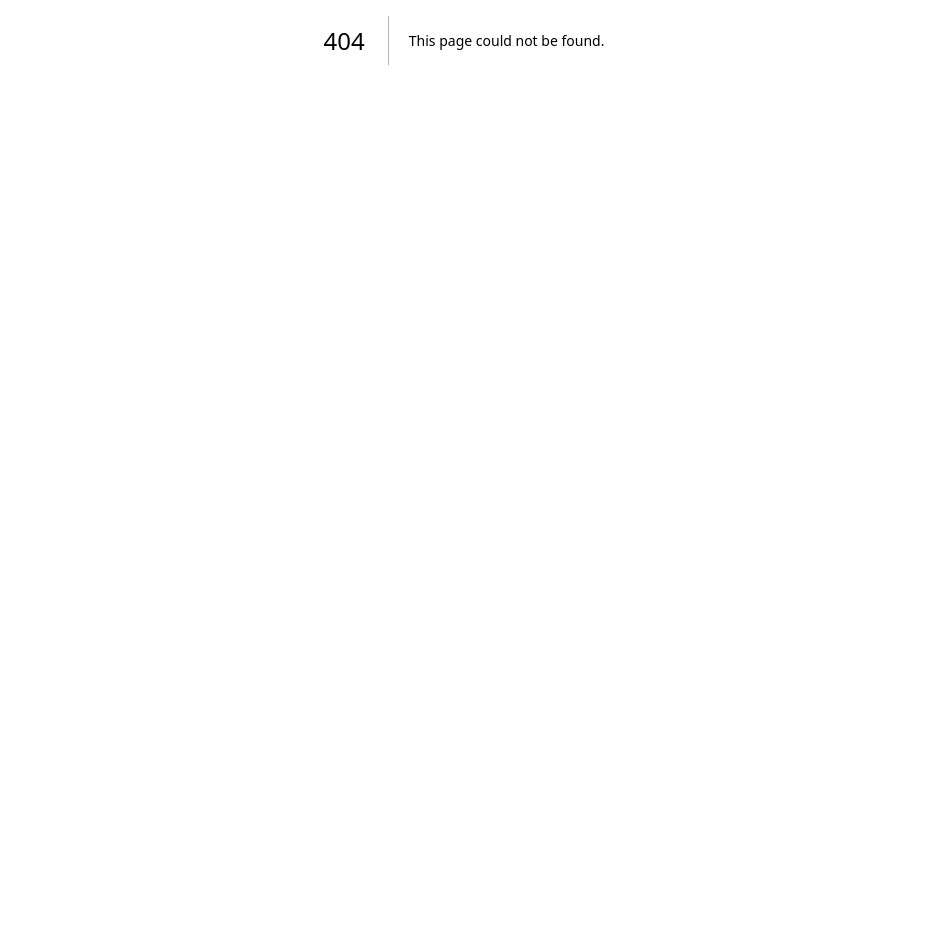
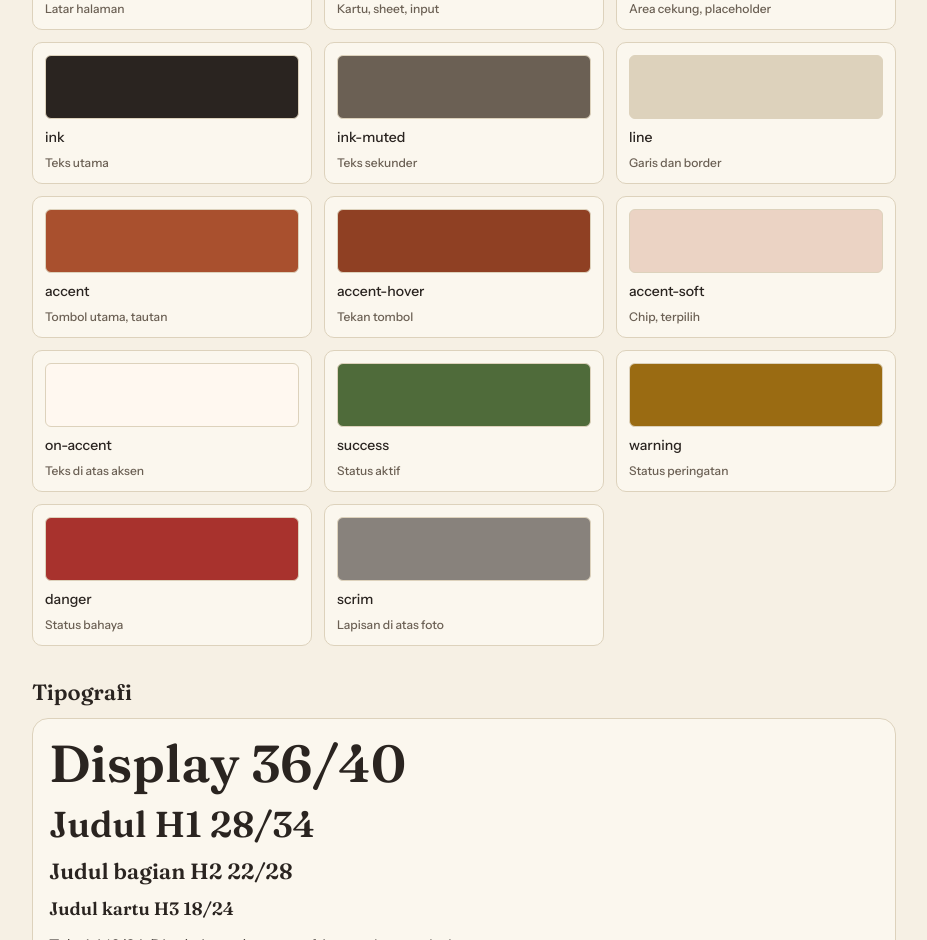
Before and after one commit to hfzfjr/galeriku, a Next.js app in the folder frontend/: page /dev/ui in a window 1280 px wide. Before the commit this address had no page. Shown: the part 360-1300 px from the top of the page, without its empty margins (176-1103 px from the left). Before the commit the page ends 800 px from the top, so only its background shows below. Built offline with nearby package versions, Linux system fonts and the light colour scheme.

Commit message:
feat(frontend): halaman peninjauan /dev/ui dengan gerbang non-produksi (US-07)

```diff
--- /dev/null
+++ b/frontend/src/app/dev/ui/page.tsx
@@ -0,0 +1,255 @@
+import type { Metadata } from "next";
+import { notFound } from "next/navigation";
+import { connection } from "next/server";
+import type { ReactNode } from "react";
+import { Ban, Check, Clock, Lock } from "lucide-react";
+import { BottomNav } from "@/components/layout/bottom-nav";
+import { Badge } from "@/components/ui/badge";
+import { Button } from "@/components/ui/button";
+import { Card } from "@/components/ui/card";
+import { Input } from "@/components/ui/input";
+import { ThemeToggle } from "@/components/ui/theme-toggle";
+
+// Keputusan gerbang diambil saat request, bukan saat build.
+// Proyek memakai cacheComponents sehingga segmen force-dynamic tidak
+// berlaku; await connection() menghentikan prerender di sini, dan
+// instant = false mengizinkan rute ini dirender per request.
+export const instant = false;
+export const metadata: Metadata = {
+  title: "Pratinjau UI",
+  robots: {
+    index: false,
+    follow: false,
+  },
+};
+
+function isPreviewAllowed(): boolean {
+  return (
+    process.env.NODE_ENV !== "production" ||
+    process.env.VERCEL_ENV === "preview"
+  );
+}
+
+const COLOR_TOKENS: Array<{
+  name: string;
+  swatch: string;
+  usage: string;
+}> = [
+  { name: "paper", swatch: "bg-paper", usage: "Latar halaman" },
+  { name: "surface", swatch: "bg-surface", usage: "Kartu, sheet, input" },
+  {
+    name: "sunken",
+    swatch: "bg-sunken",
+    usage: "Area cekung, placeholder",
+  },
+  { name: "ink", swatch: "bg-ink", usage: "Teks utama" },
+  { name: "ink-muted", swatch: "bg-ink-muted", usage: "Teks sekunder" },
+  { name: "line", swatch: "bg-line", usage: "Garis dan border" },
+  { name: "accent", swatch: "bg-accent", usage: "Tombol utama, tautan" },
+  { name: "accent-hover", swatch: "bg-accent-hover", usage: "Tekan tombol" },
+  { name: "accent-soft", swatch: "bg-accent-soft", usage: "Chip, terpilih" },
+  { name: "on-accent", swatch: "bg-on-accent", usage: "Teks di atas aksen" },
+  { name: "success", swatch: "bg-success", usage: "Status aktif" },
+  { name: "warning", swatch: "bg-warning", usage: "Status peringatan" },
+  { name: "danger", swatch: "bg-danger", usage: "Status bahaya" },
+  { name: "scrim", swatch: "bg-scrim", usage: "Lapisan di atas foto" },
+];
+
+function Section({
+  title,
+  children,
+}: {
+  title: string;
+  children: ReactNode;
+}) {
+  return (
+    <section className="flex flex-col gap-3">
+      <h2 className="text-h2 text-ink">{title}</h2>
+      {children}
+    </section>
+  );
+}
+
+function PhoneFrame({
+  label,
+  activeRoute,
+}: {
+  label: string;
+  activeRoute: string;
+}) {
+  return (
+    <div className="flex w-full max-w-[360px] flex-col gap-2">
+      <p className="text-label text-ink-muted">{label}</p>
+      <div className="flex min-h-64 flex-col overflow-hidden rounded-lg border border-line bg-paper">
+        <div className="flex h-14 items-center border-b border-line bg-paper px-4">
+          <p className="text-h3 text-ink">Galeri</p>
+        </div>
+        <div className="grid flex-1 grid-cols-3 gap-0.5 p-0.5">
+          {Array.from({ length: 6 }).map((_, i) => (
+            <div key={i} className="aspect-square bg-sunken" />
+          ))}
+        </div>
+        <BottomNav activeRoute={activeRoute} />
+      </div>
+    </div>
+  );
+}
+
+export default async function DevUiPage() {
+  await connection();
+  if (!isPreviewAllowed()) {
+    notFound();
+  }
+
+  return (
+    <main className="mx-auto flex w-full max-w-4xl flex-col gap-8 px-4 py-8">
+      <header className="flex flex-col gap-3">
+        <h1 className="text-h1 text-ink">Pratinjau Komponen</h1>
+        <p className="text-body text-ink-muted">
+          Halaman ini hanya tampil di pengembangan dan pratinjau Vercel. Ganti
+          tema untuk melihat token terang dan gelap.
+        </p>
+        <ThemeToggle className="w-full max-w-[360px]" />
+      </header>
+
+      <Section title="Warna">
+        <div className="grid grid-cols-2 gap-3 sm:grid-cols-3">
+          {COLOR_TOKENS.map((token) => (
+            <div
+              key={token.name}
+              className="flex flex-col gap-2 rounded-md border border-line bg-surface p-3"
+            >
+              <div
+                className={`h-16 w-full rounded-sm border border-line ${token.swatch}`}
+                aria-hidden="true"
+              />
+              <p className="text-label text-ink">{token.name}</p>
+              <p className="text-caption text-ink-muted">{token.usage}</p>
+            </div>
+          ))}
+        </div>
+      </Section>
+
+      <Section title="Tipografi">
+        <div className="flex flex-col gap-3 rounded-lg border border-line bg-surface p-4">
+          <p className="text-display text-ink">Display 36/40</p>
+          <p className="text-h1 text-ink">Judul H1 28/34</p>
+          <p className="text-h2 text-ink">Judul bagian H2 22/28</p>
+          <p className="text-h3 text-ink">Judul kartu H3 18/24</p>
+          <p className="text-body text-ink">
+            Teks isi 16/24. Dipakai untuk paragraf, input, dan tombol utama.
+          </p>
+          <p className="text-label text-ink">Label 14/20 untuk form</p>
+          <p className="text-caption text-ink-muted">
+            METADATA 12/16 UNTUK TANGGAL DAN UKURAN
+          </p>
+        </div>
+      </Section>
+
+      <Section title="Tombol">
+        <div className="flex flex-col gap-3">
+          <Button variant="primary">Unggah</Button>
+          <Button variant="secondary">Bagikan</Button>
+          <Button variant="ghost">Batal</Button>
+          <Button variant="danger">Hapus</Button>
+          <Button variant="primary" loading>
+            Mengunggah
+          </Button>
+          <Button variant="primary" disabled>
+            Nonaktif
+          </Button>
+          <p className="text-caption text-ink-muted">
+            Status ditekan: tekan dan tahan tombol untuk melihat warna
+            accent-hover.
+          </p>
+        </div>
+      </Section>
+
+      <Section title="Input">
+        <div className="flex flex-col gap-4">
+          <Input
+            label="Nama"
+            name="nama"
+            placeholder="cth. Liburan ke Dieng"
+            hint="Nama ini hanya terlihat olehmu."
+          />
+          <Input
+            label="Surel"
+            name="surel"
+            type="email"
+            autoComplete="email"
+            placeholder="nama@contoh.id"
+          />
+          <Input
+            label="Kata sandi"
+            name="katasandi"
+            type="password"
+            defaultValue="salah-sandi"
+            error="Email atau password tidak cocok."
+          />
+          <Input
+            label="Nonaktif"
+            name="nonaktif"
+            disabled
+            defaultValue="Tidak bisa diubah"
+          />
+          <p className="text-caption text-ink-muted">
+            Ketuk kolom Surel untuk melihat ring fokus 2px.
+          </p>
+        </div>
+      </Section>
+
+      <Section title="Kartu">
+        <Card heading="Liburan ke Dieng" description="12 foto · 10–12 Okt 2026">
+          <div className="mt-3 aspect-video w-full rounded-sm bg-sunken" />
+        </Card>
+      </Section>
+
+      <Section title="Badge">
+        <div className="flex flex-wrap gap-2">
+          <Badge variant="accent">Baru</Badge>
+          <Badge variant="neutral">Arsip</Badge>
+          <Badge variant="success" icon={Check}>
+            Aktif
+          </Badge>
+          <Badge variant="warning" icon={Clock}>
+            Kedaluwarsa
+          </Badge>
+          <Badge variant="danger" icon={Ban}>
+            Dicabut
+          </Badge>
+          <Badge variant="neutral" icon={Lock}>
+            Berpassword
+          </Badge>
+        </div>
+      </Section>
+
+      <Section title="Navigasi Bawah">
+        <div className="grid gap-6 sm:grid-cols-2">
+          <PhoneFrame label="Tab Galeri aktif" activeRoute="/app" />
+          <PhoneFrame label="Tab Album aktif" activeRoute="/app/albums" />
+          <PhoneFrame label="Tab Link aktif" activeRoute="/app/shares" />
+          <PhoneFrame label="Tab Akun aktif" activeRoute="/app/settings" />
+        </div>
+        <p className="text-caption text-ink-muted">
+          Tautan di bingkai memakai rute asli /app dan bisa membuka halaman
+          kosong. Di layar ≥1024px navigasi berubah menjadi sidebar kiri 240px
+          — periksa dengan melebarkan jendela, bukan di bingkai 360 ini.
+        </p>
+      </Section>
+
+      <Section title="Sidebar Desktop">
+        <div className="overflow-hidden rounded-lg border border-line bg-paper">
+          <div className="lg:flex lg:min-h-120">
+            <BottomNav activeRoute="/app/shares" />
+            <div className="hidden flex-1 items-center justify-center p-6 lg:flex">
+              <p className="text-body text-ink-muted">
+                Area konten. Sidebar hanya muncul di lebar jendela ≥1024px.
+              </p>
+            </div>
+          </div>
+        </div>
+      </Section>
+    </main>
+  );
+}
--- /dev/null
+++ b/frontend/src/proxy.ts
@@ -0,0 +1,28 @@
+import type { NextRequest } from "next/server";
+import { NextResponse } from "next/server";
+
+// Gerbang halaman pratinjau /dev/* (US-07). Berjalan sebelum render,
+// sehingga status 404 sejati bisa dikembalikan — memanggil notFound()
+// dari dalam page saja tidak cukup di era cacheComponents karena shell
+// statis sudah terlanjur terkirim dengan status 200.
+// Tampil bila NODE_ENV bukan production ATAU VERCEL_ENV = preview.
+function isDevUiAllowed(): boolean {
+  return (
+    process.env.NODE_ENV !== "production" ||
+    process.env.VERCEL_ENV === "preview"
+  );
+}
+
+export function proxy(request: NextRequest) {
+  const { pathname } = request.nextUrl;
+  if (pathname === "/dev" || pathname.startsWith("/dev/")) {
+    if (!isDevUiAllowed()) {
+      return new NextResponse("Halaman tidak ditemukan.", { status: 404 });
+    }
+  }
+  return NextResponse.next();
+}
+
+export const config = {
+  matcher: ["/dev", "/dev/:path*"],
+};
```
